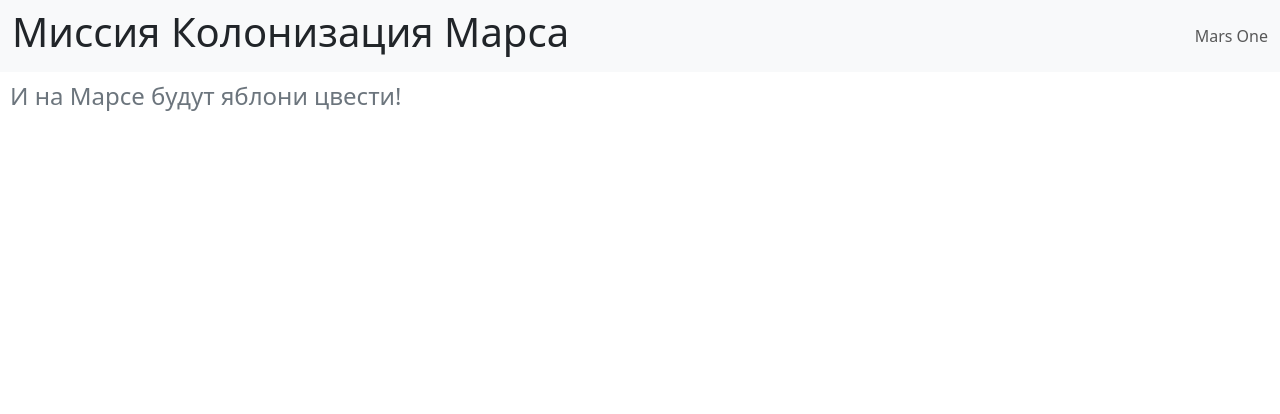
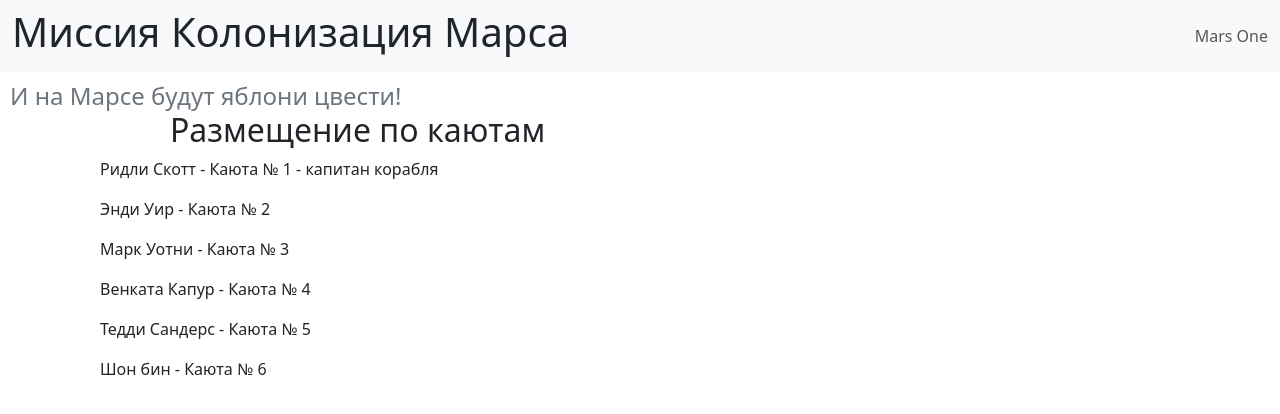
Before and after one commit to negative159/DZ-lyceum, a Flask app: page /distribution in a window 1280 px wide. Shown: the top 414 px of the page. Run offline with Flask 2, Linux system fonts and the light colour scheme.

Commit message:
По каютам!

```diff
--- a/main.py
+++ b/main.py
@@ -43,5 +43,11 @@ def login():
     return render_template('login.html', form=form)
 
 
+@app.route('/distribution')
+def distribution():
+    passengers = ['Ридли Скотт', 'Энди Уир', 'Марк Уотни', 'Венката Капур', 'Тедди Сандерс', 'Шон бин']
+    return render_template('distribution.html', passengers=passengers)
+
+
 if __name__ == '__main__':
     app.run(port=8080, debug=True)
--- a/static/css/style.css
+++ b/static/css/style.css
@@ -16,3 +16,11 @@
     margin-top: 20px;
     margin-left: 50px;
 }
+
+.place {
+    margin-left: 100px;
+}
+
+.place_title {
+    margin-left: 70px;
+}
--- /dev/null
+++ b/templates/distribution.html
@@ -0,0 +1,11 @@
+{% extends 'base.html' %}
+
+{% block content %}
+<div class="place">
+    <h2 class="place_title">Размещение по каютам</h2>
+    {% set Каюта = 1 %}
+    {% for passenger in passengers%}
+    <p>{{passenger}} - Каюта № {{loop.index}} {% if loop.first %}- капитан корабля{% endif %}</p>
+    {% endfor %}
+</div>
+{% endblock %}
```
